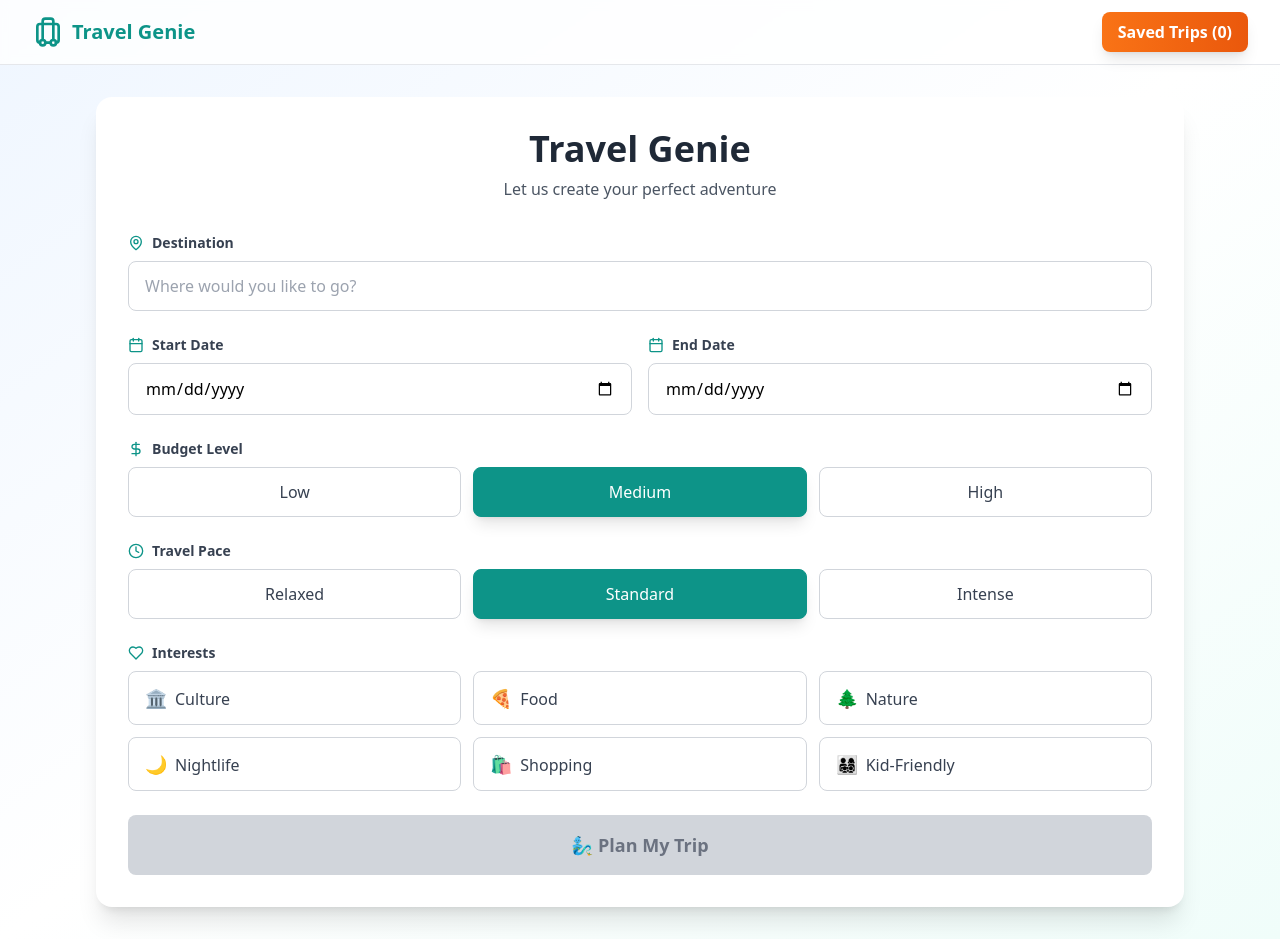
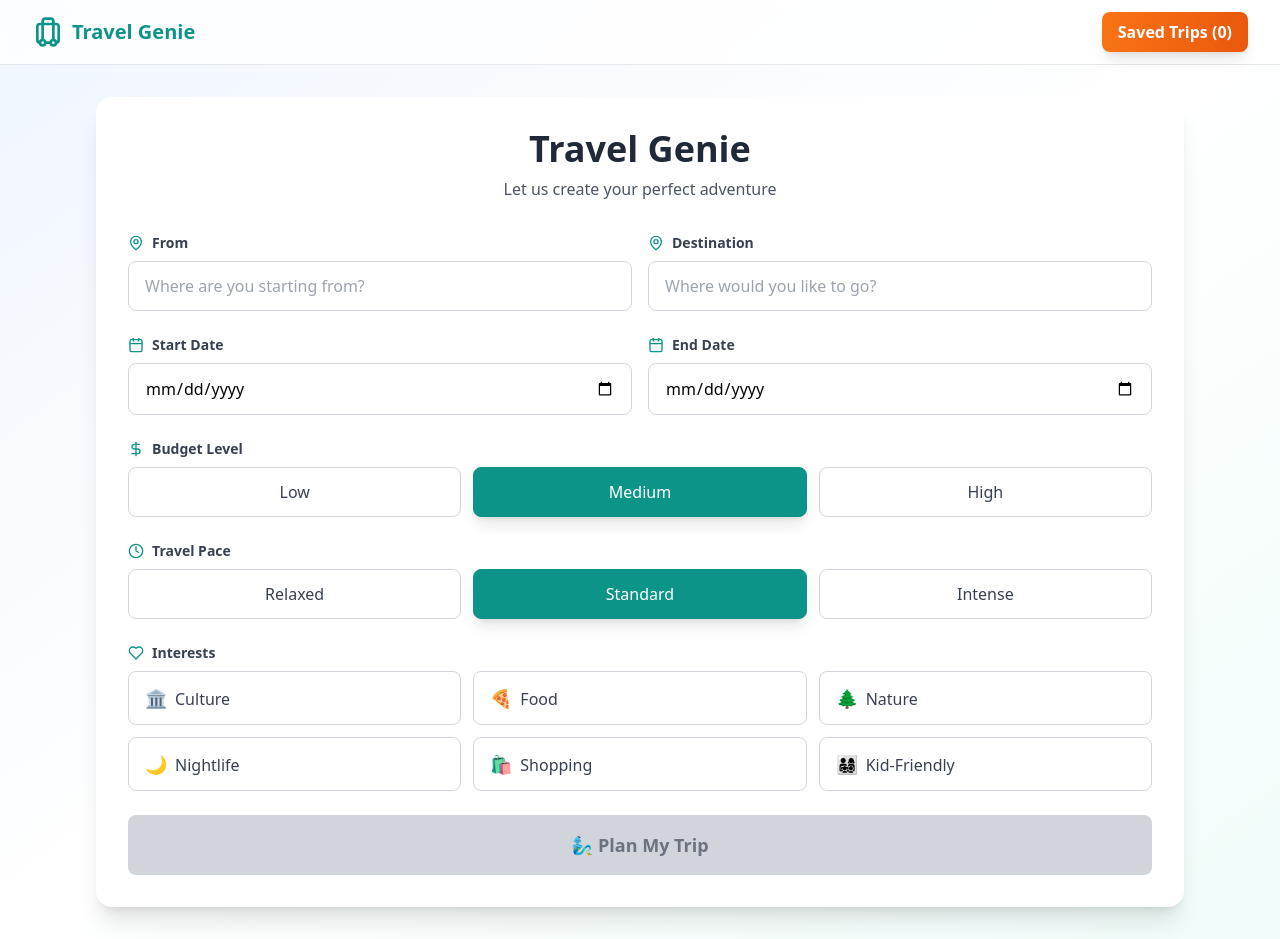
Before and after one commit to zaheenkb/TravelGenie, a React (Vite) app: page / in a window 1280 px wide. Built offline with nearby package versions, Linux system fonts and the light colour scheme.

Commit message:
Fix and add From input field

```diff
--- a/src/components/TripPlannerForm.tsx
+++ b/src/components/TripPlannerForm.tsx
@@ -18,6 +18,7 @@ const interests = [
 
 export default function TripPlannerForm({ onPlanTrip, isGenerating }: TripPlannerFormProps) {
   const [inputs, setInputs] = useState<TripInputs>({
+    from: '',
     destination: '',
     startDate: '',
     endDate: '',
@@ -50,7 +51,21 @@ export default function TripPlannerForm({ onPlanTrip, isGenerating }: TripPlanne
       </div>
 
       <form onSubmit={handleSubmit} className="space-y-6">
-        {/* Destination */}
+        {/* From and Destination */}
+        <div className="grid grid-cols-1 md:grid-cols-2 gap-4">
+          <div className="space-y-2">
+            <label className="flex items-center text-sm font-semibold text-gray-700">
+              <MapPin className="w-4 h-4 mr-2 text-teal-600" />
+              From
+            </label>
+            <input
+              type="text"
+              value={inputs.from}
+              onChange={(e) => setInputs(prev => ({ ...prev, from: e.target.value }))}
+              placeholder="Where are you starting from?"
+              className="w-full px-4 py-3 border border-gray-300 rounded-lg focus:ring-2 focus:ring-teal-500 focus:border-transparent transition-all duration-200"
+            />
+          </div>
           <div className="space-y-2">
             <label className="flex items-center text-sm font-semibold text-gray-700">
               <MapPin className="w-4 h-4 mr-2 text-teal-600" />
@@ -64,6 +79,7 @@ export default function TripPlannerForm({ onPlanTrip, isGenerating }: TripPlanne
               className="w-full px-4 py-3 border border-gray-300 rounded-lg focus:ring-2 focus:ring-teal-500 focus:border-transparent transition-all duration-200"
               required
             />
+          </div>
         </div>
 
         {/* Dates */}
--- a/src/types.ts
+++ b/src/types.ts
@@ -1,4 +1,5 @@
 export interface TripInputs {
+  from: string;
   destination: string;
   startDate: string;
   endDate: string;
```
Lines whose indentation alone changed are shown as unchanged.
